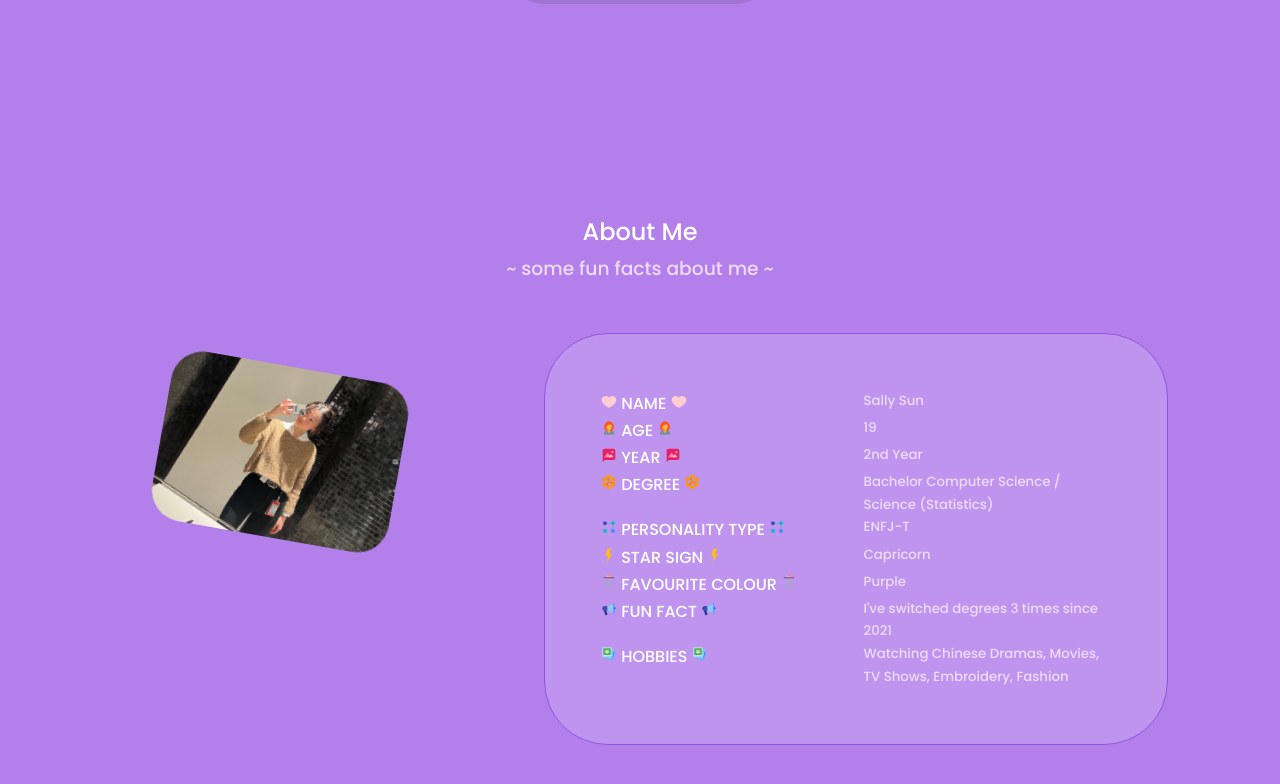
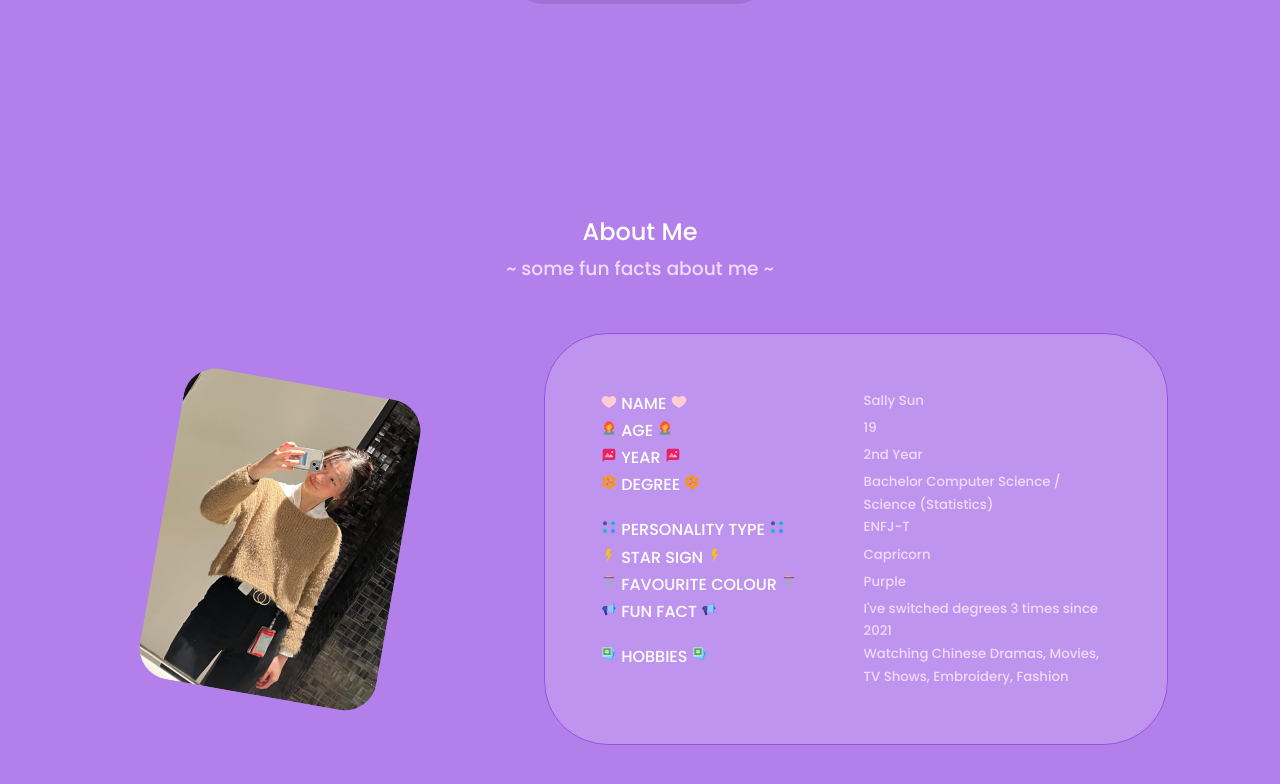
Before and after one commit to sallyysun/sallyysun.github.io, a React (Create React App) app: page / in a window 1280 px wide. Shown: the part 764-1548 px from the top of the page. Built offline with nearby package versions, Linux system fonts and the light colour scheme.

Commit message:
changed pic

```diff
--- a/src/components/about/about.css
+++ b/src/components/about/about.css
@@ -6,7 +6,7 @@
 
 .about__me {
 	width: 100%;
-	aspect-ratio: 1 / 1;
+	/* aspect-ratio: 1 / 1; */
 	border-radius: 2rem;
 	background: linear-gradient(
 		45deg,
--- a/src/components/about/about.jsx
+++ b/src/components/about/about.jsx
@@ -1,6 +1,6 @@
 import React from 'react'
 import './about.css'
-import UBS2 from '../../assets/ubs2.jpg'
+import UBS2 from '../../assets/ubs2port.jpg'
 import {FcLikePlaceholder, FcEngineering,
 	FcStackOfPhotos, FcMms, FcFlashOn, FcFullTrash,
 	FcWorkflow, FcBusinesswoman, FcAdvertising} from 'react-icons/fc'
--- a/src/components/header/header.css
+++ b/src/components/header/header.css
@@ -27,6 +27,7 @@ header {
 	position: fixed;
 	left: 5rem;
 	bottom: 3rem;
+	z-index: 2;
 }
 
 /* ==================== DP ===================== */
```
